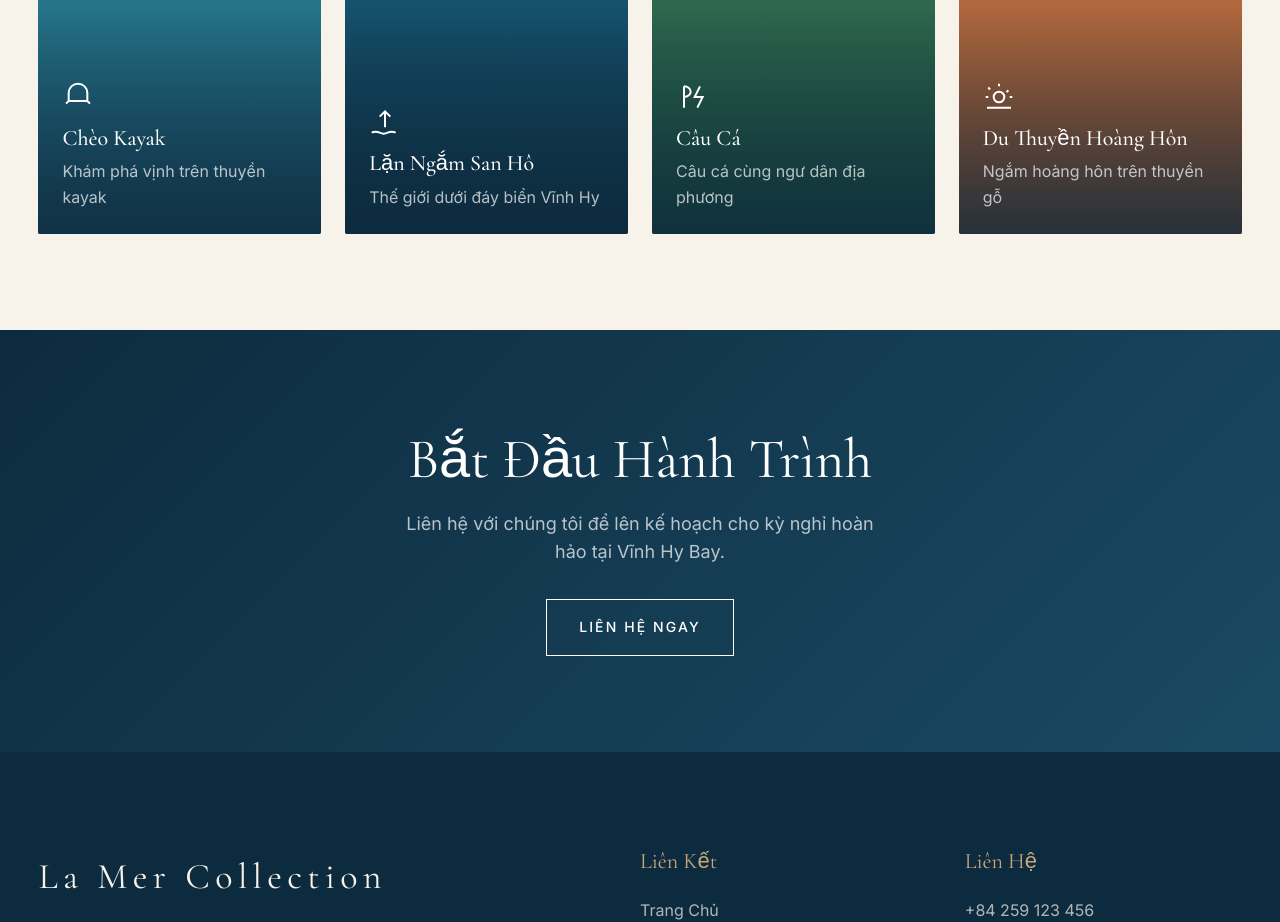
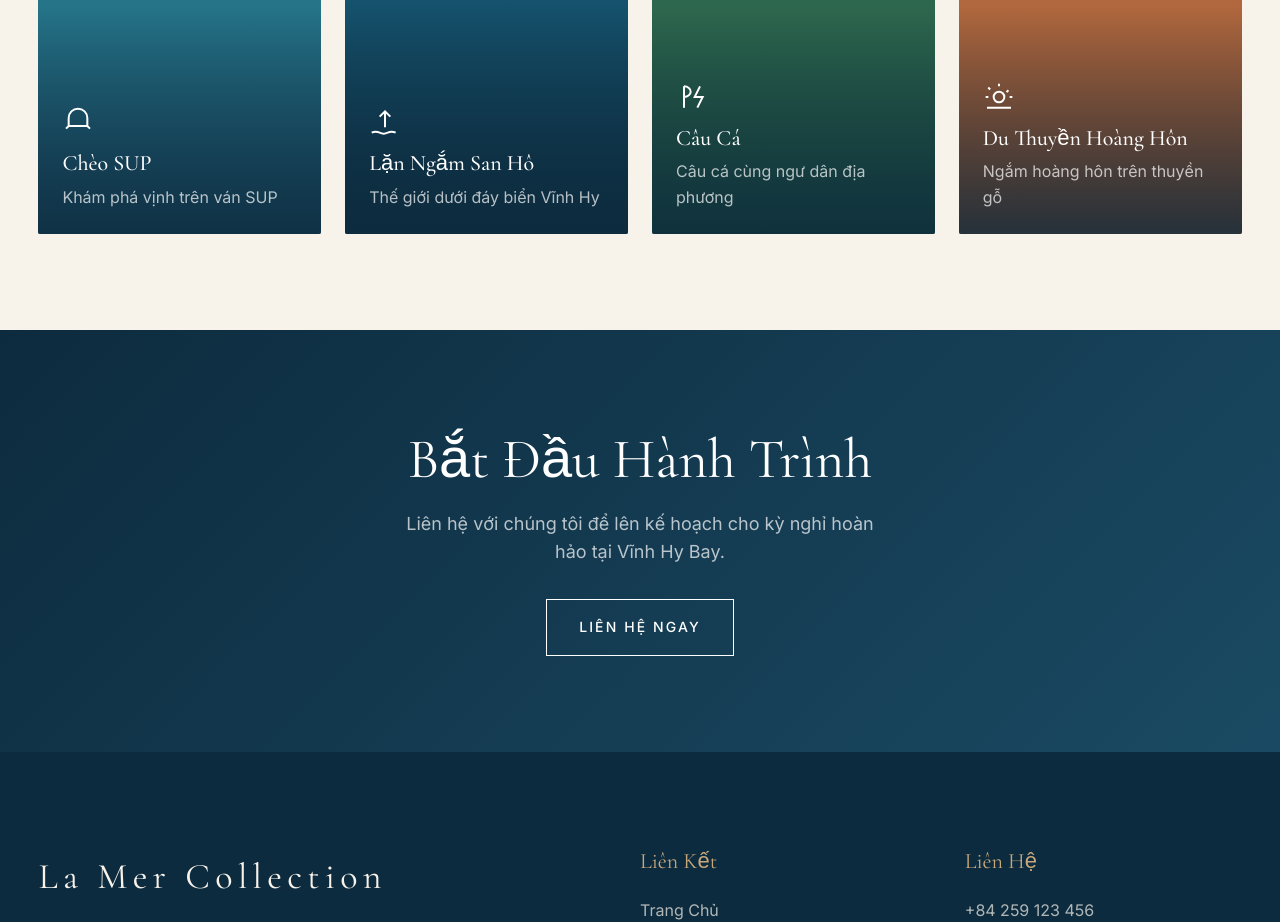
Before and after one commit to duongminhphucwork/lamer-collection-website, a Next.js app: page /experience in a window 1280 px wide. Shown: the part 2180-3102 px from the top of the page. Built offline with nearby package versions, Linux system fonts and the light colour scheme; no server answers.

Commit message:
fix: rename activity from Chèo Kayak to Chèo SUP

```diff
--- a/src/app/(site)/experience/page.tsx
+++ b/src/app/(site)/experience/page.tsx
@@ -18,8 +18,8 @@ export const metadata: Metadata = {
 
 const DEFAULT_ACTIVITIES: ContentItem[] = [
   {
-    title: "Chèo Kayak",
-    description: "Khám phá vịnh trên thuyền kayak",
+    title: "Chèo SUP",
+    description: "Khám phá vịnh trên ván SUP",
     gradient: "linear-gradient(180deg, #2c8fa0 0%, #1a4a63 100%)",
     iconPath: "M3 17l2-2h14l2 2M5 15V9a7 7 0 0114 0v6",
   },
```
